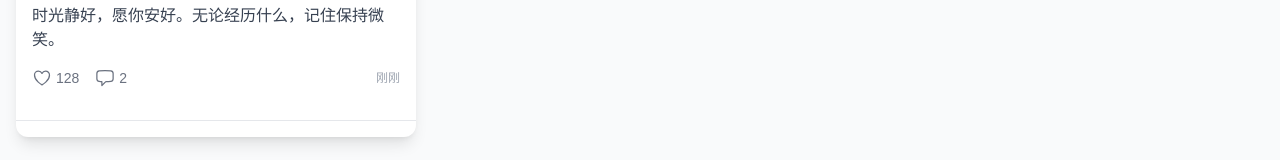
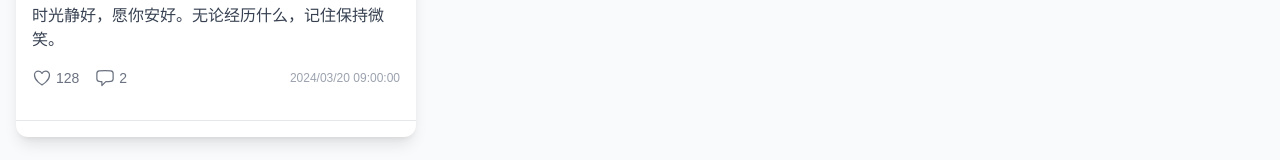
Before and after one commit to king-open/HeartbreakLove, a React (Vite) app: page / in a window 1280 px wide. Shown: the part 300-460 px from the top of the page. Built offline with nearby package versions, Linux system fonts and the light colour scheme.

Commit message:
添加帖子时间显示功能
- 为所有帖子添加时间戳字段
- 实现精确到秒的时间显示
- 使用本地化格式化时间
- 统一首页和个人页的时间显示
- 修复 PropTypes 验证警告

```diff
--- a/src/components/PostCard.jsx
+++ b/src/components/PostCard.jsx
@@ -30,6 +30,18 @@ export default function PostCard({ post }) {
       setLikesCount(prev => prev - 1);
     }
     setIsLiked(!isLiked);
+  };
+
+  const formatTime = (timestamp) => {
+    return new Date(timestamp).toLocaleString('zh-CN', {
+      year: 'numeric',
+      month: '2-digit',
+      day: '2-digit',
+      hour: '2-digit',
+      minute: '2-digit',
+      second: '2-digit',
+      hour12: false
+    });
   };
 
   return (
@@ -80,7 +92,7 @@ export default function PostCard({ post }) {
           </div>
 
           <span className="text-xs text-gray-400">
-            刚刚
+            {formatTime(post.timestamp)}
           </span>
         </div>
       </div>
@@ -103,5 +115,6 @@ PostCard.propTypes = {
     likes: PropTypes.number.isRequired,
     comments: PropTypes.array.isRequired,
     liked: PropTypes.bool.isRequired,
+    timestamp: PropTypes.string.isRequired,
   }).isRequired,
 };
--- a/src/pages/Home.jsx
+++ b/src/pages/Home.jsx
@@ -33,6 +33,7 @@ const fetchPosts = async (page) => {
           }
         ],
         liked: false,
+        timestamp: '2024-03-20T09:00:00.000Z',
       },
     ];
   }
@@ -46,6 +47,7 @@ const fetchPosts = async (page) => {
       likes: Math.floor(Math.random() * 1000),
       comments: [],
       liked: false,
+      timestamp: new Date().toISOString(),
     },
   ];
 };
--- a/src/pages/Profile.jsx
+++ b/src/pages/Profile.jsx
@@ -13,6 +13,7 @@ export default function Profile() {
       likes: 128,
       comments: [],
       liked: false,
+      timestamp: new Date().toISOString(),
     },
     {
       id: 2,
@@ -21,6 +22,7 @@ export default function Profile() {
       likes: 56,
       comments: [],
       liked: false,
+      timestamp: new Date().toISOString(),
     },
   ]);
 
```
